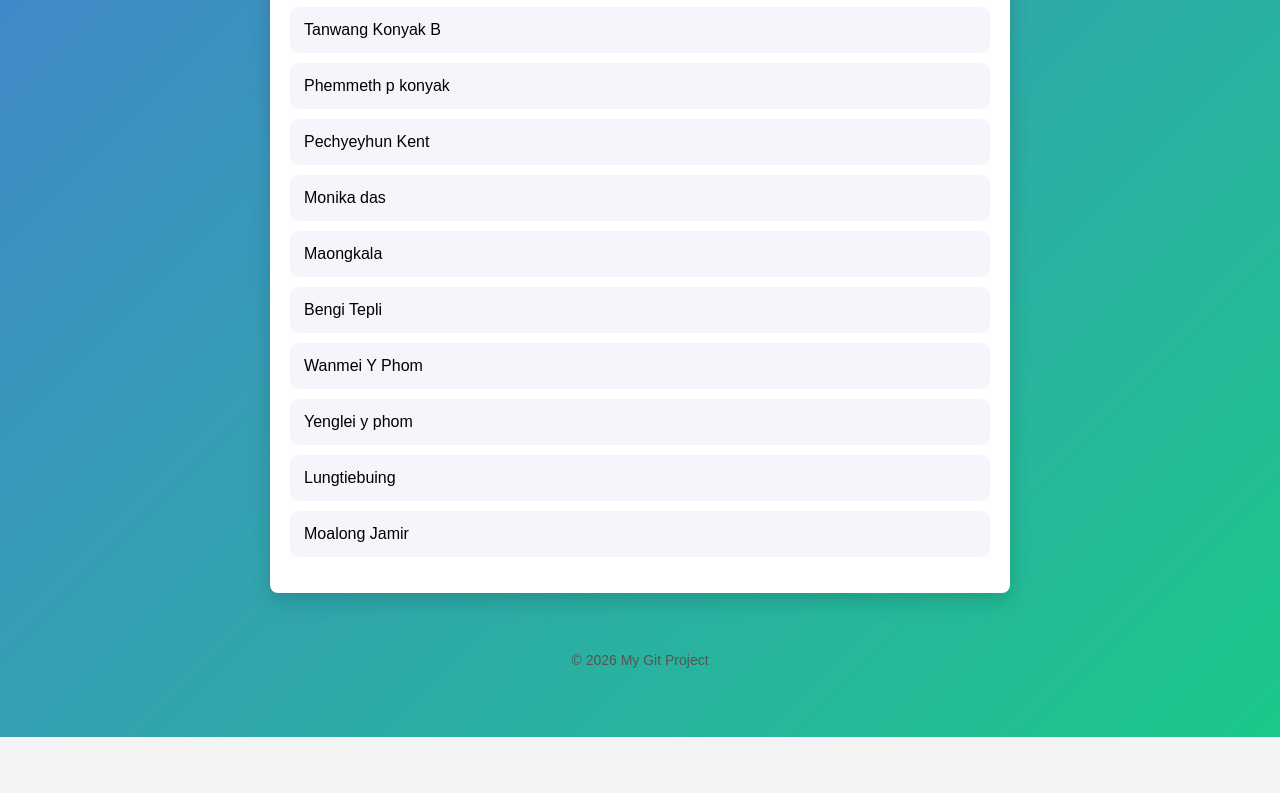
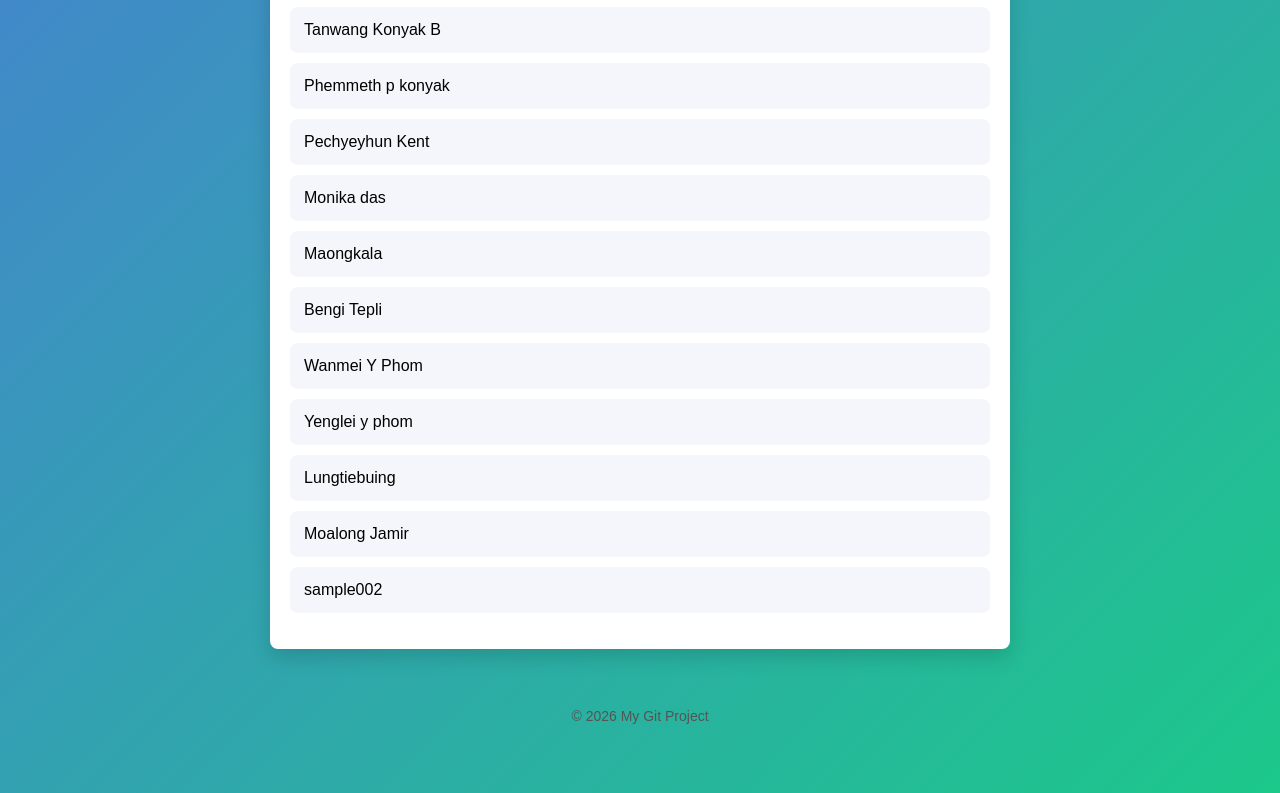
Before and after one commit to katoayemi/sample001, a plain HTML site: page index.html in a window 1280 px wide. Shown: the part 712-1505 px from the top of the page. Before the commit the page ends 1449 px from the top, so only its background shows below. Drawn offline with Linux system fonts and the light colour scheme.

Commit message:
Initial commit

```diff
--- a/index.html
+++ b/index.html
@@ -63,6 +63,7 @@
 	    <li>Yenglei y phom </li>
 	    <li>Lungtiebuing</li>
             <li>Moalong Jamir </li>
+            <li>sample002</li>
 
         </ul>
     </main>
```
